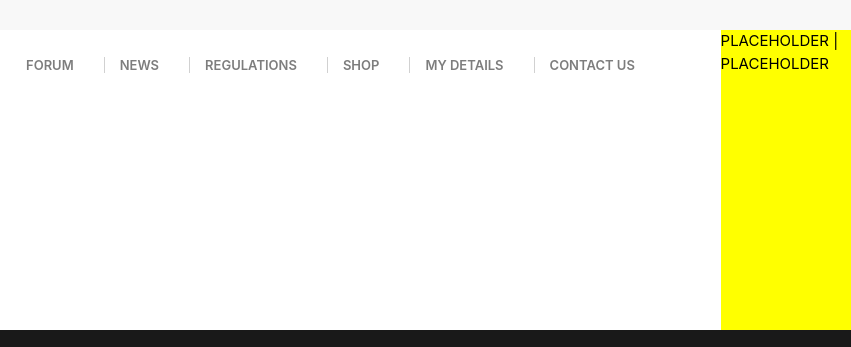
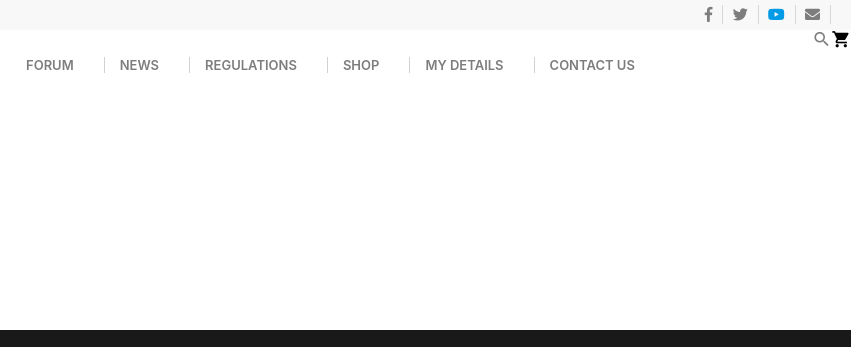
Before and after one commit to danieloberbillig/vizlib-race-analytics-v2, a website: page index.html in a window 1280 px wide. Shown: the top 347 px of the page, 429-1280 px from the left. Drawn offline with nearby package versions, Linux system fonts and the light colour scheme.

Commit message:
added social icons

```diff
--- a/css/style.css
+++ b/css/style.css
@@ -387,6 +387,48 @@ ul>li>a>span {
     transform: translateY(-50%);
 }
 
+.searchIcon {
+    color: #7d7d7d;
+    font-size: 130%;
+}
+
+.cartIcon {
+    color: black;
+    font-size: 130%;
+}
+
+.socialIcon {
+    color: #7d7d7d;
+    font-size: 100%;
+}
+
+#youtubeIcon {
+    height: 18px;
+    color: #7d7d7d;
+}
+
+.socialBar {
+    text-align: right;
+    margin-right: 20px;
+    padding-top: 4px;
+}
+
+.socialBar a {
+    width: 29px;
+    height: 30px;
+    padding: 0 10px 0 5px;
+    border-right: .5px solid #d8d6d6;
+}
+
+/* TODO: NOT WORKING */
+.lastSocialItem {
+    border-right: none;
+}
+
+.socialBar li {
+    display: inline;
+}
+
 /* --------------------------------------------- */
 
 /* ================================================= */
--- a/index.html
+++ b/index.html
@@ -19,7 +19,6 @@
     <link rel="stylesheet" href="css/style.css">
     <link rel="stylesheet" href="css/footer.css">
 
-    <!-- FOOTER ONLY MIGHT WANT TO REMOVE -->
     <link rel="stylesheet" href="https://use.fontawesome.com/releases/v5.7.1/css/all.css"
         integrity="sha384-fnmOCqbTlWIlj8LyTjo7mOUStjsKC4pOpQbqyi7RrhN7udi9RwhKkMHpvLbHG9Sr" crossorigin="anonymous">
 
@@ -35,6 +34,21 @@
             <!-- HEADER OF C1 RACING WEBSITE -->
             <header class="c1websiteHeader">
                 <div class="c1websiteHeader-top">
+                    <ul class="socialBar">
+                        <li>
+                            <a href="https://www.facebook.com/Citroen-c1-endurance-racing-2163163210574715/"><i class="fab fa-facebook-f socialIcon"></i></a>
+                        </li>
+                        <li>
+                            <a href="https://twitter.com/C1RacingClub"><i class="fab fa-twitter socialIcon"></i></a>
+                        </li>
+                        <li>
+                            <a href="https://www.youtube.com/channel/UCW-ebEnSs-c0f7qJRA_-12g"><i class="fab fa-youtube"></i></a>
+                            <!-- <img id="youtubeIcon" src="asset/image/youtube-logo_64px.png" alt="youtube"> -->
+                        </li>
+                        <li>
+                            <a class="lastSocialItem" href="https://c1racing.club/contact/"><i class="fas fa-envelope socialIcon"></i></a>
+                        </li>
+                    </ul>
                 </div>
 
                 <div class="c1websiteHeader-middle">
@@ -56,9 +70,17 @@
                         </ul>
                     </nav>
 
+                    <!-- TODO: implement icons -->
+                    <i class="material-icons searchIcon">search</i>
+                    <i class="material-icons cartIcon">shopping_cart</i>
+
+
+
+
+
                     <!-- flex-item 3 -->
                     <div class="rightSideIcons">
-                        <p>PLACEHOLDER | PLACEHOLDER</p>
+                        <!-- <p>PLACEHOLDER | PLACEHOLDER</p> -->
                         <!-- TODO code cart-item -->
                         <!-- TODO code social media items -->
                     </div>
@@ -446,7 +468,7 @@
             <div class="col3">
                 <div class="contact love">
                     <p>Designed & Coded with &#10084; by Daniel Oberbillig, Melbourne 2019</p>
-
+                    <!-- <div>Icons made by <a href="https://www.flaticon.com/authors/simpleicon" title="SimpleIcon">SimpleIcon</a> from <a href="https://www.flaticon.com/" 			    title="Flaticon">www.flaticon.com</a> is licensed by <a href="http://creativecommons.org/licenses/by/3.0/" title="Creative Commons BY 3.0" target="_blank">CC 3.0 BY</a></div> -->
                     <!-- avoid email on html for spam -> use contact form instead -->
                 </div>
             </div>
```
Also changed, not shown: asset/image/youtube-logo_64px.png (added).
